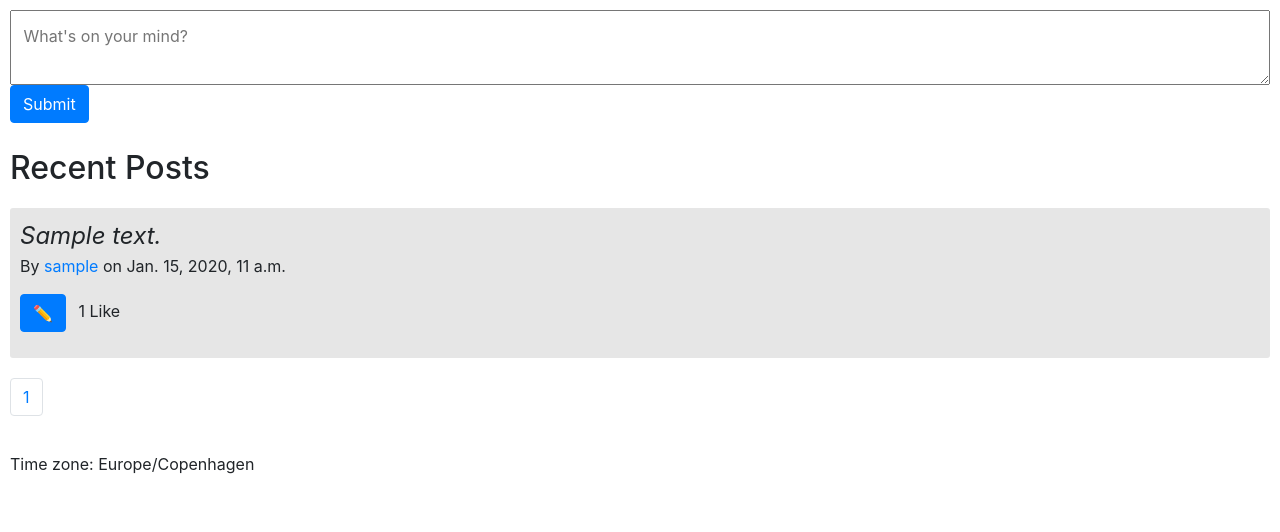
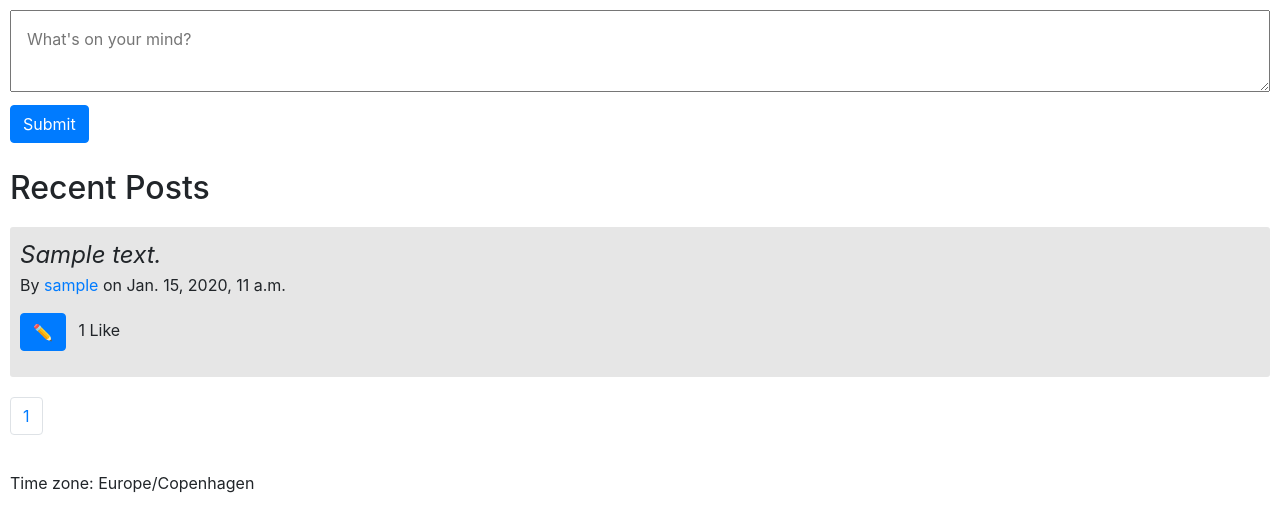
Before and after one commit to ruadh/CSCI-E-33a_Project4, a Django app: page / in a window 1280 px wide. Shown: the part 56-588 px from the top of the page. Run offline with Django 3.2, Linux system fonts and the light colour scheme; a user stored in the database is signed in; tables that the repository leaves empty hold one stand-in row (values such as "Sample post"); some libraries are stand-ins or nearby versions.

Commit message:
prune and reorganize

```diff
--- a/project4/network/static/network/network.js
+++ b/project4/network/static/network/network.js
@@ -1,191 +1,39 @@
-// TO DO:  Citation comments, etc.
-
 // Initial page load
 document.addEventListener('DOMContentLoaded', function () {
 
   // Add listeners to the Like/Unlike buttons
+  // NOTE:  I use this pattern often, but it seems too short to be worth putting into a function
   document.querySelectorAll('.like-button').forEach(button => {
     button.addEventListener('click', () => toggleLike(button.dataset.post));
   });
 
   // Add listeners to the Edit buttons
   document.querySelectorAll('.edit-button').forEach(button => {
-    button.addEventListener('click', () => editPost(button.dataset.post));
+    button.addEventListener('click', () => loadPost(button.dataset.post));
   });
 
-  // Add a listener to the Follow/Unfollow button
-  // Note: There should only ever be one follow button on the page, but if we just used querySelector, we'd also have to check
-  //       whether the element was present on the page.  querySelectorAll().forEach handles that seamlessly.
-  document.querySelectorAll('#follow-button').forEach( button => {
+  // NOTE: IDs should be unique on the page, but I'm using querySelectorAll for the follow & submit buttons anyway.
+  //       If we just used querySelector, we'd also have to check whether the element was present on the page to avoid JS errors.
+  //       querySelectorAll().forEach handles that seamlessly.  The consistency also improves readability.
+
+  // Add a listener to the profile Follow/Unfollow button
+  document.querySelectorAll('#follow-button').forEach(button => {
     button.addEventListener('click', () => toggleFollow(button.dataset.user));
   });
 
-
-  // Add listeners to the Submit button
-  document.querySelector('#submit-button').addEventListener('click', newPost);
-  // document.querySelector('#new-post-form').addEventListener('submit', newPost);
+  // Add a listener to the new post Submit button
+  document.querySelectorAll('#submit-post').forEach(button => {
+    button.addEventListener('click', () => newPost());
+  });
 
 });
-
-
-/** Display an alert message with the specified content and Bootstrap style
- *
- * @param {object} element - the HTML element object to contain the message
- * @param {string} message - the message to be displayed
- * @param {string} style - the Bootstrap alert style, ex 'danger' for style 'alert-danger'
- *
- * For style options see:  https://getbootstrap.com/docs/4.0/components/alerts/
- */
-
-// Note:  I'm using display styling and CSS animations to dismiss the alert.
-//        A future enhancement could be to use Boostrap's JQuery, but that was too much work for a feature not in the spec.
-
-function displayAlert(element, message, style) {
-  element.innerHTML = message;
-  element.style.display = 'block';
-  element.classList.add('alert', `alert-${style}`);
-
-  // Pause for the fade out animation, then clear
-  setTimeout( () => {
-    // Clear the contents before hiding, in case another function tries to append to it
-    element.innerHTML = null;
-    element.style.display = 'none';
-  },
-    // DEPENDENCY:  This must be updated if animation-timing or animation-duration for .alert in styles.css are modified
-    12000
-  )
-
-}
-
-
-/**
- * Like or unlike a post
- * @param {number} id - The ID of the post to be retrieved
- */
-
-// TO DO:  Add comments about toggle vs. passing the action
-
-   function toggleLike(id) {
-
-    // Disable the button the user just clicked on, so they can't click repeatedly while waiting
-    const likeButton = document.querySelector(`.post-row[data-post="${id}"] .like-button`);
-    likeButton.disabled = true;
-
-    // Toggle the post's like status via the API
-    fetch(`/likes/${id}`)
-      .then(response => response.json())
-      .then(post => {
-
-
-        // If successful, receive the new post stats and update what the user sees
-        if (post.error == undefined){
-          // Style the Like Button to reflect the new like status
-          const user_id = JSON.parse(document.getElementById('user_id').textContent);
-          if (post.likers.includes(user_id)) {
-            // Style the button for UNLIKE
-            likeButton.innerHTML = '&#10084;&#65039; <span class="sr-only">Unlike this post</span>';
-          } else {
-            // Style the button for LIKE
-            likeButton.innerHTML = '&#129293; <span class="sr-only">Like this post</span>';
-          }
-          // Update the likes count
-          document.querySelector(`.post-row[data-post="${id}"] .likes-count`).innerHTML = post.likes_count;
-        } else {
-          // Display an alert above the post
-          displayAlert(document.querySelector(`.post-row[data-post="${id}"] .alert`), post.error, 'danger');
-        }
-
-        // Reenable the like/dislike button
-        likeButton.disabled = false;
-      });
-
-   }
-
-
-
-/**
- * Follow or unfollow a user
- * @param {number} id - The ID of the user to be followed
- */
-
-// TO DO:  Make sure that we disable & reenable buttons as needed
-
- function toggleFollow(id) {
-
-    // Disable the button the user just clicked on, so they can't click repeatedly while waiting
-    const followButton = document.querySelector('#follow-button');
-    followButton.disabled = true;
-
-    // Toggle the profile's followed status via the API
-    fetch(`/follows/${id}`)
-      .then(response => response.json())
-      .then(profile => {
-
-
-        // If successful, receive the new following stats and update what the user sees
-        if (profile.error == undefined){
-
-          // Style the Follow/Unfollow button to reflect the new following status
-          // TO DO:  Replace button text with icons?
-          const user_id = JSON.parse(document.getElementById('user_id').textContent);
-          if (profile.followers.includes(user_id)) {
-            // Style the button for UNFOLLOW
-            followButton.innerHTML = 'Unfollow';
-          } else {
-            // Style the button for FOLLOW
-            followButton.innerHTML = 'Follow';
-          }
-          // Update the follow counts
-          document.querySelector('#followers-count').innerHTML = profile.followers_count;
-          document.querySelector('#following-count').innerHTML = profile.following_count;
-
-        } else {
-          // Show a message in the main alert area
-          displayAlert(document.querySelector('#main-alert'), profile.error, 'danger');
-        }
-
-        // Reenable the follow/unfollow button
-        followButton.disabled = false;
-      });
-}
-
-
-/**
- * Provide the user with a JS "form" to edit a post
- * @param {number} id - The ID of the post to be edited
- */
-
- function editPost(id) {
-
-  // Disable the button the user just clicked on, so they can't click repeatedly while waiting
-  const editButton = document.querySelector(`.post-row[data-post="${id}"] .edit-button`);
-  editButton.disabled = true;
-
-  // Replace the content with an edit box, populated with the post contents
-  const contents = document.querySelector(`.post-row[data-post="${id}"] .post-content`);
-  const contentsValue = contents.innerHTML;
-  contents.innerHTML = '';
-  const child = document.createElement('textarea');
-  child.value = contentsValue;
-  contents.appendChild(child);
-
-
-  // Add a save button
-  const saveButton = document.createElement('button');
-  saveButton.classList.add('btn','btn-primary');
-  saveButton.id = 'save-button';
-  saveButton.innerHTML = 'Save';
-  saveButton.addEventListener('click', () => updatePost(id));
-  contents.appendChild(saveButton);
-
-}
 
 
 /**
  * Create a new post
  */
 
-// CITATION:  based on markRead from provided inbox.js in Project 3
+// CITATION:  adapted from markRead from inbox.js provided in Project 3
 
 function newPost() {
 
@@ -195,7 +43,7 @@ function newPost() {
   const content = document.querySelector('#new-post textarea').value.trim();
   const CHARACTER_LIMIT = JSON.parse(document.getElementById('CHARACTER_LIMIT').textContent);
 
-  if (content.length == 0){
+  if (content.length == 0) {
     // Show a message in the main alert area
     displayAlert(document.querySelector('#main-alert'), 'Empty posts are not allowed', 'danger');
 
@@ -206,7 +54,7 @@ function newPost() {
   } else {
 
     // Disable the submit button
-    const saveButton = document.querySelector('#submit-button');
+    const saveButton = document.querySelector('#submit-post');
     saveButton.disabled = true;
 
     // Gather the CSRF token from the Django template
@@ -226,11 +74,8 @@ function newPost() {
       .then(response => response.json())
       .then(post => {
 
-      // If successful, update the page
-      if (post.error == undefined){
-
-        // TO DO:  Is there a better way to do this?  Any consequences?
-        // Reload the current page to show the most recent posts
+        // If successful, reload the page to get 1st page of the latest posts
+        if (post.error == undefined) {
           location.reload();
 
         } else {
@@ -250,17 +95,48 @@ function newPost() {
 
 
 /**
+ * Provide the user with a JS "form" to edit a post
+ * @param {number} id - The ID of the post to be edited
+ */
+
+ function loadPost(id) {
+
+  // Disable the button the user just clicked on, so they can't click repeatedly while waiting
+  const editButton = document.querySelector(`.post-row[data-post="${id}"] .edit-button`);
+  editButton.disabled = true;
+
+  // Replace the content with an edit box, populated with the post contents
+  const contents = document.querySelector(`.post-row[data-post="${id}"] .post-content`);
+  const contentsValue = contents.innerHTML;
+  contents.innerHTML = '';
+  const child = document.createElement('textarea');
+  child.value = contentsValue;
+  contents.appendChild(child);
+
+
+  // Add a save button
+  const saveButton = document.createElement('button');
+  saveButton.classList.add('btn', 'btn-primary');
+  saveButton.id = 'save-button';
+  saveButton.innerHTML = 'Save';
+  saveButton.addEventListener('click', () => updatePost(id));
+  contents.appendChild(saveButton);
+
+}
+
+
+/**
  * Update an edited post
  * @param {number} id - The ID of the post to be updated
  */
 
-// CITATION:  based on markRead from provided inbox.js in Project 3
+// CITATION:  based on markRead inbox.js provided in Project 3
 
 function updatePost(id) {
   const content = document.querySelector(`.post-row[data-post="${id}"] textarea`).value.trim();
   const CHARACTER_LIMIT = JSON.parse(document.getElementById('CHARACTER_LIMIT').textContent);
 
-  if (content.length == 0){
+  if (content.length == 0) {
     // Display an alert above the post
     displayAlert(document.querySelector(`.post-row[data-post="${id}"] .alert`), 'Empty posts are not allowed', 'danger');
 
@@ -293,7 +169,7 @@ function updatePost(id) {
 
 
         // If successful, update the page
-      if (post.error == undefined){
+        if (post.error == undefined) {
 
           // Replace the "form" with the updated post contents
           const contents = document.querySelector(`.post-row[data-post="${id}"] .post-content`);
@@ -317,3 +193,128 @@ function updatePost(id) {
   }
 
 }
+
+
+/**
+ * Like or unlike a post
+ * @param {number} id - The ID of the post
+ */
+
+// DESIGN NOTE: Toggling the existing value means that we might misinterpret the user's intention in some cases.
+//              Ex: if the user has our app open two browser windows, a like made in one window would still seem
+//              not liked in the other window until refreshed/updated.  So the user might try to like it a second
+//              time, and end up undoing their first like.
+//              Another way to handle that would be to pass the user's intended action (like/unlike) to the API,
+//              but since Vlad suggested the toggle method in section, I assume it's acceptable, and am not prioritizing that.
+
+function toggleLike(id) {
+
+  // Disable the button the user just clicked on, so they can't click repeatedly while waiting
+  const likeButton = document.querySelector(`.post-row[data-post="${id}"] .like-button`);
+  likeButton.disabled = true;
+
+  // Toggle the post's like status via the API
+  fetch(`/likes/${id}`)
+    .then(response => response.json())
+    .then(post => {
+
+      // If successful, receive the new post stats and update what the user sees
+      if (post.error == undefined) {
+        // Style the Like Button to reflect the new like status
+        const user_id = JSON.parse(document.getElementById('user_id').textContent);
+        if (post.likers.includes(user_id)) {
+          // Style the button for UNLIKE
+          likeButton.innerHTML = '&#10084;&#65039; <span class="sr-only">Unlike this post</span>';
+        } else {
+          // Style the button for LIKE
+          likeButton.innerHTML = '&#129293; <span class="sr-only">Like this post</span>';
+        }
+        // Update the likes count
+        document.querySelector(`.post-row[data-post="${id}"] .likes-count`).innerHTML = post.likes_count;
+      } else {
+        // Display an alert above the post
+        displayAlert(document.querySelector(`.post-row[data-post="${id}"] .alert`), post.error, 'danger');
+      }
+
+      // Reenable the like/dislike button
+      likeButton.disabled = false;
+    });
+
+}
+
+
+/**
+ * Follow or unfollow a user
+ * @param {number} id - The ID of the user to be followed
+ */
+
+// DESIGN NOTE:   This is a very similar function to toggleLike, so I tried merging them, but in the end, I decided to keep them separate.
+//                What we do with the results of the fetch are different, so it's not just performing the same actions with a different set of
+//                querySelectors, innerHTML, and fetch URLs.  The merged version needed branching logic that made it MUCH harder to read.
+//                Plus, keeping the functions separate allows us to change how one is handled in the future without affecting the other.
+//                So this is less elegant up front, but, IMO, a better choice for maintainability and future changes.
+
+function toggleFollow(id) {
+
+  // Disable the button the user just clicked on, so they can't click repeatedly while waiting
+  const followButton = document.querySelector('#follow-button');
+  followButton.disabled = true;
+
+  // Toggle the profile's followed status via the API
+  fetch(`/follows/${id}`)
+    .then(response => response.json())
+    .then(profile => {
+
+
+      // If successful, receive the new following stats and update what the user sees
+      if (profile.error == undefined) {
+
+        // Style the Follow/Unfollow button to reflect the new following status
+        const user_id = JSON.parse(document.getElementById('user_id').textContent);
+        if (profile.followers.includes(user_id)) {
+          followButton.innerHTML = 'Unfollow';
+        } else {
+          followButton.innerHTML = 'Follow';
+        }
+        // Update the follow counts
+        document.querySelector('#followers-count').innerHTML = profile.followers_count;
+        document.querySelector('#following-count').innerHTML = profile.following_count;
+
+      } else {
+        // Show a message in the main alert area
+        displayAlert(document.querySelector('#main-alert'), profile.error, 'danger');
+      }
+
+      // Reenable the follow/unfollow button
+      followButton.disabled = false;
+    });
+}
+
+
+/** Display an alert message in the specified element with the specified content and Bootstrap style
+ *
+ * @param {object} element - the HTML element object to contain the message
+ * @param {string} message - the message to be displayed
+ * @param {string} style - the Bootstrap alert style, ex 'danger' for style 'alert-danger'
+ *
+ * For style options see:  https://getbootstrap.com/docs/4.0/components/alerts/
+ */
+
+// DESIGN NOTE:   I'm using display styling and CSS animations to dismiss the alert.
+//                It would be cool to use Boostrap's JQuery, but since on-screen messages aren't in the spec, it wasn't a priority.
+
+function displayAlert(element, message, style) {
+  element.innerHTML = message;
+  element.style.display = 'block';
+  element.classList.add('alert', `alert-${style}`);
+
+  // Pause for the fade out animation, then clear the contents (in case another function displays it before modifying) and remove the element
+  setTimeout(() => {
+    element.innerHTML = null;
+    element.style.display = 'none';
+  },
+    // DEPENDENCY:  This must be updated if animation-timing or animation-duration for .alert in styles.css are modified
+    12000
+  )
+
+}
--- a/project4/network/static/network/styles.css
+++ b/project4/network/static/network/styles.css
@@ -1,90 +1,86 @@
+/* NOTE:    This app's look & feel is also affected by Boostrap CSS and UTF-8 emojis.
+            Any changes made here should be tested to make sure they're compatible.
+            For example, not all button colors will work with emojis used as button icons.
+*/
+
+
+/* MAIN SECTIONS ALIGNMENT */
+
+footer,
+.pagination,
 .post-row,
+#posts-list h2 {
+    padding: 10px;
+}
+
+.post-row,
+#main-alert,
 #new-post {
     margin: 10px;
 }
+
+
+/* POSTS */
 
 .post-row {
     background-color: #E6E6E6;
     border-radius: 3px;
 }
 
-/* Keep these values consistent so the alignment stays consistent */
-.post-row,
-.pagination,
-footer,
-#posts-list h2 {
-    padding: 10px;
+.post-content {
+    font-size: x-large;
+    font-style: italic;
 }
 
-.post-content {
-    font-style: italic;
-    font-size: x-large;
+.likes-count {
+    margin-left: 0.5rem;
 }
 
+
+/* USER PROFILES */
+
 #user-profile {
+    border-radius: 3px;
+    margin: 40px 10px 40px 10px;
     padding: 20px;
-    margin: 40px 10px 40px 10px;
-    border-radius: 3px;
 }
 
 #user-profile img {
+    border-radius: 10px;
     max-width: 75%;
-    border-radius: 10px;
 }
 
-/* New Post Form */
 
-#submit-post,
-#save-button  {
+/* POST FORMS AND PSEUDO-FORMS */
+
+#new-post textarea {
+    min-width: 100%;
+    padding: 1rem;
+}
+
+#save-button,
+#submit-post {
     display: block;
     margin-top: 1%;
 }
 
-#new-post label{
-    display: none;
-}
 
-/* Hide message containers until enabled by JS */
-/* .alert {
-    display: none;
-} */
+/* ALERTS */
 
-
+/* DEPENDENCY: if the fade out delay or duration are modified, the timout in displayAlert in network.js must be updated to match */
 .alert {
-    /* Hide alerts by default */
-    display: none;
-
-    /* Automatically fade them out once they are displayed */
-    animation-name: fade_out;
     animation-delay: 10s;
     animation-duration: 2s;
-}
-
-#new-post textarea{
-    min-width: 100%;
-    /* TO DO:  Think about padding units */
-    padding:  1%;
-}
-
-.likes-count{
-    margin-left: 0.5rem;
+    animation-name: fade_out;
+    display: none;
 }
 
 @keyframes fade_out {
     from {
         opacity: 100%;
     }
+
     to {
-        opacity: 0%;
+        opacity: 0;
     }
 }
-
-
-/* RESPONSIVE - LARGER SCREENS */
-
-@media(min-width: 720px) {
-
-    #new-post textarea{
-        max-height: 10%;
-    }
-}
--- a/project4/network/templates/network/index.html
+++ b/project4/network/templates/network/index.html
@@ -42,7 +42,7 @@
             <form id="new-post-form">
                 {% csrf_token %}
                 <textarea placeholder="What's on your mind?"></textarea>
-                <button id="submit-button" class="btn btn-primary">Submit</button>
+                <button id="submit-post" class="btn btn-primary">Submit</button>
             </form>
         </div>
         {% endif %}
--- a/project4/network/urls.py
+++ b/project4/network/urls.py
@@ -12,13 +12,12 @@ urlpatterns = [
 
     # Navigation
     path("", views.index, name="index"),
-    # path("posts", views.post_add, name="post_add"),
-    path("posts", views.update_post, name="new_post"),
+    path("posts", views.post, name="new_post"),
     path("following", views.following_posts, name="following"),
     path("users/<int:id>", views.view_profile, name="view_profile"),
 
     # API
-    path("posts/<int:id>", views.update_post, name="update_post"),
+    path("posts/<int:id>", views.post, name="update_post"),
     path("likes/<int:id>", views.toggle_like, name="toggle_like"),
     path("follows/<int:id>", views.toggle_follow, name="toggle_follow"),
 ]
--- a/project4/network/views.py
+++ b/project4/network/views.py
@@ -19,10 +19,11 @@ from .models import Post, User
 import time
 
 
-# FORM CLASSES
+
+# CLASSES
+
 
 # New post form
-
 
 class PostForm(forms.ModelForm):
     class Meta:
@@ -34,8 +35,8 @@ class PostForm(forms.ModelForm):
         }
 
 
-# AUTHENTICATION (provided)
-
+# AUTHENTICATION
+# NOTE:  These have been modified slightly from the provided starter file
 
 def login_view(request):
     if request.method == 'POST':
@@ -110,15 +111,30 @@ def register(request):
         })
 
 
-# POSTS
+# PAGES
 
-# Display the home page with the first page of posts
+# Display the home page
+
 def index(request):
     posts = Post.objects.all().order_by('-timestamp').all()
     return paginate_posts(request, '', posts, 'Recent Posts')
 
-# Display the posts followed by the current user
 
+# Display a paginated list of posts
+# CITATION:  Adapted from Vancara example project in Vlad's section
+
+def paginate_posts(request, profile, posts, title, message=None):
+    # Determine the desired page number from the request
+    page_num = request.GET.get('page', 1)
+    # Create the paginator object
+    paginator = Paginator(posts, settings.PAGE_SIZE)
+    # Get the specific page's worth of posts
+    page = paginator.page(page_num)
+    post_form = PostForm()
+    return render(request, 'network/index.html', {'page': page, 'profile': profile, 'title': title, 'post_form': post_form, 'message': message})
+
+
+# Display the posts with authors followed by the current user
 
 @login_required
 def following_posts(request):
@@ -129,54 +145,11 @@ def following_posts(request):
         title = 'Recent Posts - By Users I\'m Following'
     else:
         title = 'You are not following any users'
-    return paginate_posts(request, '', posts, title )
+    return paginate_posts(request, '', posts, title)
 
 
-# Paginate a list of posts
-# CITATION:  Adapted from Vancara example project in Vlad's section
-def paginate_posts(request, profile, posts, title):
-    # Determine the desired page number from the request
-    page_num = request.GET.get('page', 1)
-    # Create the paginator object
-    paginator = Paginator(posts, settings.PAGE_SIZE)
-    # Get the specific page's worth of posts
-    page = paginator.page(page_num)
-    post_form = PostForm()
-    return render(request, 'network/index.html', {'page': page, 'profile': profile, 'title': title, 'post_form': post_form})
+#  Display the profile page for a single user
 
-
-# Create a post
-# NOTE: I opted to handle this with Django instead of JS, since most users will expect to see a refreshed list
-#       of current posts with their new post on top after submitting.  (Like and follow would be expected to happen in situ.)
-
-# TO DO:  Revamp this to submit via JS, update comments above
-
-@login_required
-def post_add(id):
-
-    # If we're posting data, attempt to process the form
-    if request.method == 'POST':
-        form = PostForm(request.POST)
-        if form.is_valid():
-            post = form.save(commit=False)
-            post.author = request.user
-            post.save()
-            return HttpResponseRedirect(reverse('index'))
-        else:
-            # TO DO:  Load the posts and return to the original context
-            messages.error(
-                request, 'Invalid form entry.  Please fix the issues below and resubmit.')
-            return render(request, 'network/index.html', {
-                'post_form': form
-            })
-    # It somehow we call this function without posting, load the page with a blank new listing form
-    else:
-        return render(request, 'network/index.html', {
-            'post_form': PostForm()
-        })
-
-
-# PROFILES
 def view_profile(request, id):
     # Get the profile details
     try:
@@ -193,13 +166,13 @@ def view_profile(request, id):
     return paginate_posts(request, profile, posts, f'Recent Posts by {profile.username}')
 
 
-# API
+# API METHODS
 
 
-# Edit a post
+# Create or edit a post
 
 @login_required
-def update_post(request, id=None):
+def post(request, id=None):
 
     # TEMP FOR TESTING
     time.sleep(1)
@@ -214,13 +187,11 @@ def update_post(request, id=None):
     # CITATION:  Adapted from compose function in provided views.py from Project 3
     if request.method == 'POST':
         post = Post(
-            author = request.user,
-            content = content
+            author=request.user,
+            content=content
         )
         post.save()
-        # TO DO:  Figure out how to get JS to redirect after a successful update
         return JsonResponse({'message': 'Post created successfully.'}, status=201)
-        # return index(request)
     elif request.method == 'PUT':
         try:
             post = Post.objects.get(pk=id)
@@ -241,9 +212,8 @@ def update_post(request, id=None):
     return JsonResponse({'error': 'PUT request required.'}, status=400)
 
 
-
-
-# Toggle whether the current user likes or does not like a post
+# Like or unlike a post
+# NOTE: See design notes in toggleLike in network.js for thoughts on toggling the existing value vs. passing the user's intended action
 
 @login_required
 def toggle_like(request, id):
@@ -272,7 +242,8 @@ def toggle_like(request, id):
         return JsonResponse(post.serialize(), status=200)
 
 
-# Toggle whether the current user does or doesn't follow a user
+# Follow or unfollow a user
+# NOTE:  See design notes in toggleLike in network.js for thoughts on toggling the existing value vs. passing the user's intended action
 
 @login_required
 def toggle_follow(request, id):
@@ -295,9 +266,7 @@ def toggle_follow(request, id):
         # Remove the user from the followers
         profile.followers.remove(request.user)
         return JsonResponse(profile.serialize(), status=200)
-        # return JsonResponse({'error': 'request.user is in profile.followers.all().'}, status=400)
     else:
         # Add the user to the followers
         profile.followers.add(request.user)
         return JsonResponse(profile.serialize(), status=200)
-        # return JsonResponse({'error': 'request.user is NOT in profile.followers.all().'}, status=400)
```
Lines whose indentation alone changed are shown as unchanged.
